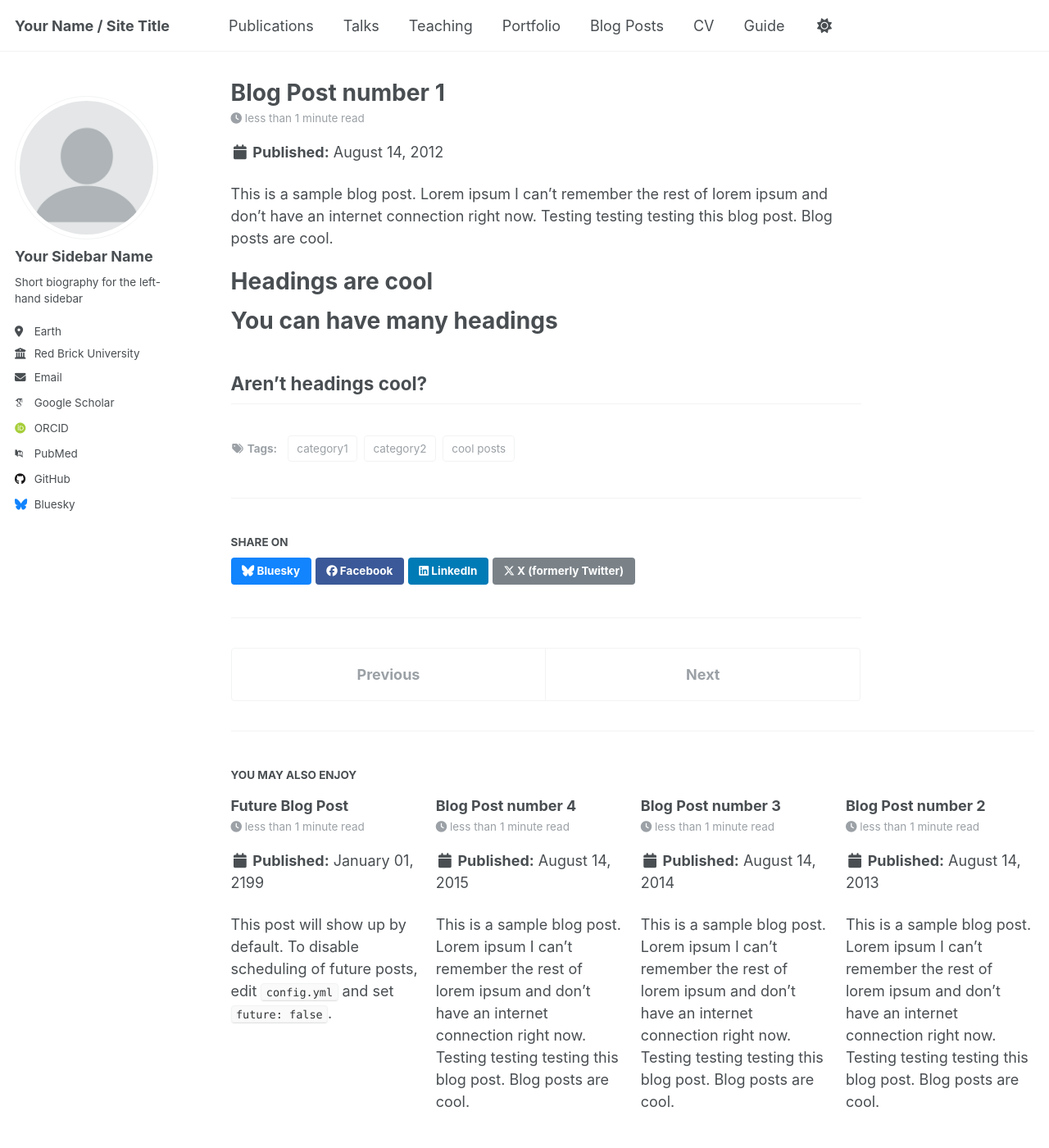
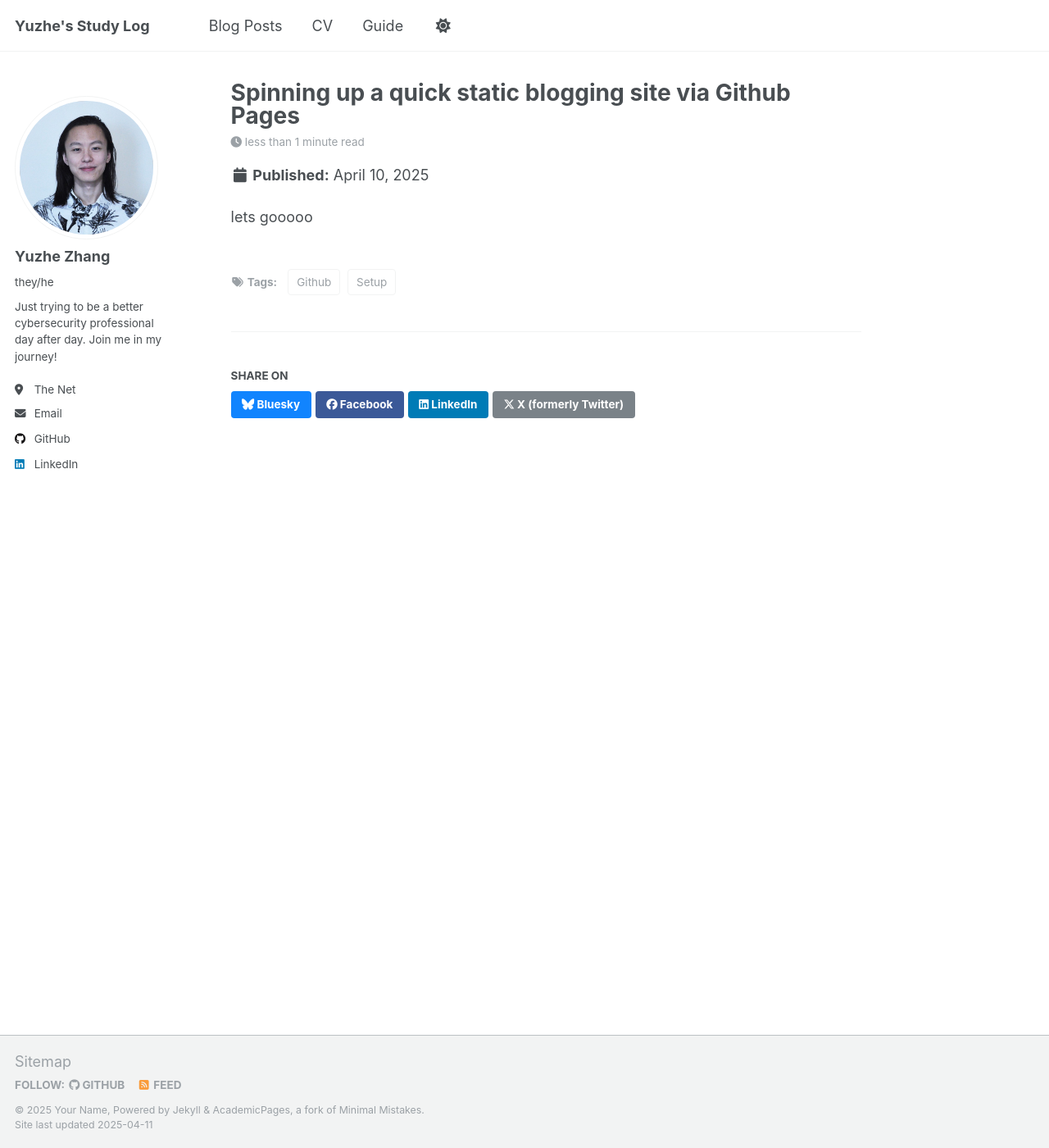
Before and after one commit to YuzheZhang0/yuzhezhang0.github.io, a Jekyll site: the page built from _posts/2012-08-14-blog-post-1.md, in a window 1280 px wide and 1400 px high. Shown: the whole window at 82% size. Built offline with Jekyll 4.4.1, drawn with Linux system fonts in a browser that asks for light colours; some web fonts are replaced.

Commit message:
Updated Navigation and Sidebar information

```diff
--- a/_config.yml
+++ b/_config.yml
@@ -9,7 +9,7 @@
 # Basic Site Settings
 locale                   : "en-US"
 site_theme               : "default"
-title                    : "Your Name / Site Title"
+title                    : "Yuzhe's Study Log"
 title_separator          : "-"
 name                     : &name "Your Name"
 description              : &description "personal description"
@@ -22,35 +22,24 @@ repository               : "academicpages/academicpages.github.io"
 #               Additional customization can be done by editing /_includes/author-profile.html
 author:
   # Biographic information
-  avatar           : "profile.png"
-  name             : "Your Sidebar Name"
-  pronouns         : # example: "she/her"
-  bio              : "Short biography for the left-hand sidebar"
-  location         : "Earth"
-  employer         : "Red Brick University"
+  avatar           : "pfp-yuz.jpg"
+  name             : "Yuzhe Zhang"
+  pronouns         : "they/he"
+  bio              : "Just trying to be a better cybersecurity professional day after day. Join me in my journey!"
+  location         : "The Net"
   uri              : # URL
-  email            : "none@example.org"
-
-  # Academic websites
-  arxiv            : # URL - Update with the correct link to your profile
-  googlescholar    : "https://scholar.google.com/citations?user=PS_CX0AAAAAJ"
-  impactstory      : # URL
-  orcid            : "http://orcid.org/yourorcidurl"
-  semantic         : # URL
-  pubmed           : "https://www.ncbi.nlm.nih.gov/pubmed/?term=john+snow"
-  researchgate     : # URL
-  scopus           : # URL
+  email            : "yuzhezhangwork@gmail.com"
 
   # Repositories and software development
   bitbucket        : # Username - Update with your username on the site
   codepen          : # Username
   dribbble         : # Username
-  github           : "academicpages"
+  github           : "YuzheZhang0"
   kaggle           : # Username
   stackoverflow    : # User number or user number and name (i.e., use "1" or "1/jeff-atwood")
 
   # Social media
-  bluesky          : "bsky.app" # Replace this with you Bluesky username
+  bluesky          : # Replace this with you Bluesky username
   facebook         : # Username
   flickr           : # Username
   foursquare       : # Username
@@ -59,7 +48,7 @@ author:
   keybase          : # Username
   instagram        : # Username
   lastfm           : # Username
-  linkedin         : # Username
+  linkedin         : "Yuzhe Zhang"
   mastodon         : # URL
   medium           : # URL
   pinterest        : # Username
@@ -227,6 +216,9 @@ collections:
     permalink: /:collection/:path/
 
 
+
+
+
 # These settings control how pages and collections are included in the site
 defaults:
   # _posts
--- a/_data/navigation.yml
+++ b/_data/navigation.yml
@@ -8,18 +8,6 @@
 #      Markdown formatted page while the second is generated using JSON.
 
 main:
-  - title: "Publications"
-    url: /publications/
-
-  - title: "Talks"
-    url: /talks/
-
-  - title: "Teaching"
-    url: /teaching/
-
-  - title: "Portfolio"
-    url: /portfolio/
-
   - title: "Blog Posts"
     url: /year-archive/
 
--- a/_pages/year-archive.html
+++ b/_pages/year-archive.html
@@ -1,7 +1,7 @@
 ---
 layout: archive
 permalink: /year-archive/
-title: "Blog posts"
+title: "Blog Posts"
 author_profile: true
 redirect_from:
   - /wordpress/blog-posts/
--- a/_posts/2012-08-14-blog-post-1.md
+++ b/_posts/2012-08-14-blog-post-1.md
@@ -1,20 +1,10 @@
 ---
-title: 'Blog Post number 1'
-date: 2012-08-14
-permalink: /posts/2012/08/blog-post-1/
+title: 'Spinning up a quick static blogging site via Github Pages'
+date: 2025-04-10
+permalink: /posts/2025/04/spinning-up-a-quick-static-blogging-site-via-github-pages/
 tags:
-  - cool posts
-  - category1
-  - category2
+  - Setup
+  - Github
 ---
 
-This is a sample blog post. Lorem ipsum I can't remember the rest of lorem ipsum and don't have an internet connection right now. Testing testing testing this blog post. Blog posts are cool.
-
-Headings are cool
-======
-
-You can have many headings
-======
-
-Aren't headings cool?
-------
+lets gooooo
--- a/_posts/2013-08-14-blog-post-2.md
+++ /dev/null
@@ -1,20 +0,0 @@
----
-title: 'Blog Post number 2'
-date: 2013-08-14
-permalink: /posts/2013/08/blog-post-2/
-tags:
-  - cool posts
-  - category1
-  - category2
----
-
-This is a sample blog post. Lorem ipsum I can't remember the rest of lorem ipsum and don't have an internet connection right now. Testing testing testing this blog post. Blog posts are cool.
-
-Headings are cool
-======
-
-You can have many headings
-======
-
-Aren't headings cool?
-------
--- a/_posts/2014-08-14-blog-post-3.md
+++ /dev/null
@@ -1,20 +0,0 @@
----
-title: 'Blog Post number 3'
-date: 2014-08-14
-permalink: /posts/2014/08/blog-post-3/
-tags:
-  - cool posts
-  - category1
-  - category2
----
-
-This is a sample blog post. Lorem ipsum I can't remember the rest of lorem ipsum and don't have an internet connection right now. Testing testing testing this blog post. Blog posts are cool.
-
-Headings are cool
-======
-
-You can have many headings
-======
-
-Aren't headings cool?
-------
--- a/_posts/2199-01-01-future-post.md
+++ /dev/null
@@ -1,11 +0,0 @@
----
-title: 'Future Blog Post'
-date: 2199-01-01
-permalink: /posts/2012/08/blog-post-4/
-tags:
-  - cool posts
-  - category1
-  - category2
----
-
-This post will show up by default. To disable scheduling of future posts, edit `config.yml` and set `future: false`.
```
Also changed, not shown: _posts/2015-08-14-blog-post-4.md (deleted, +0 -20 lines), images/pfp-yuz.jpg (added), 1 other file.
